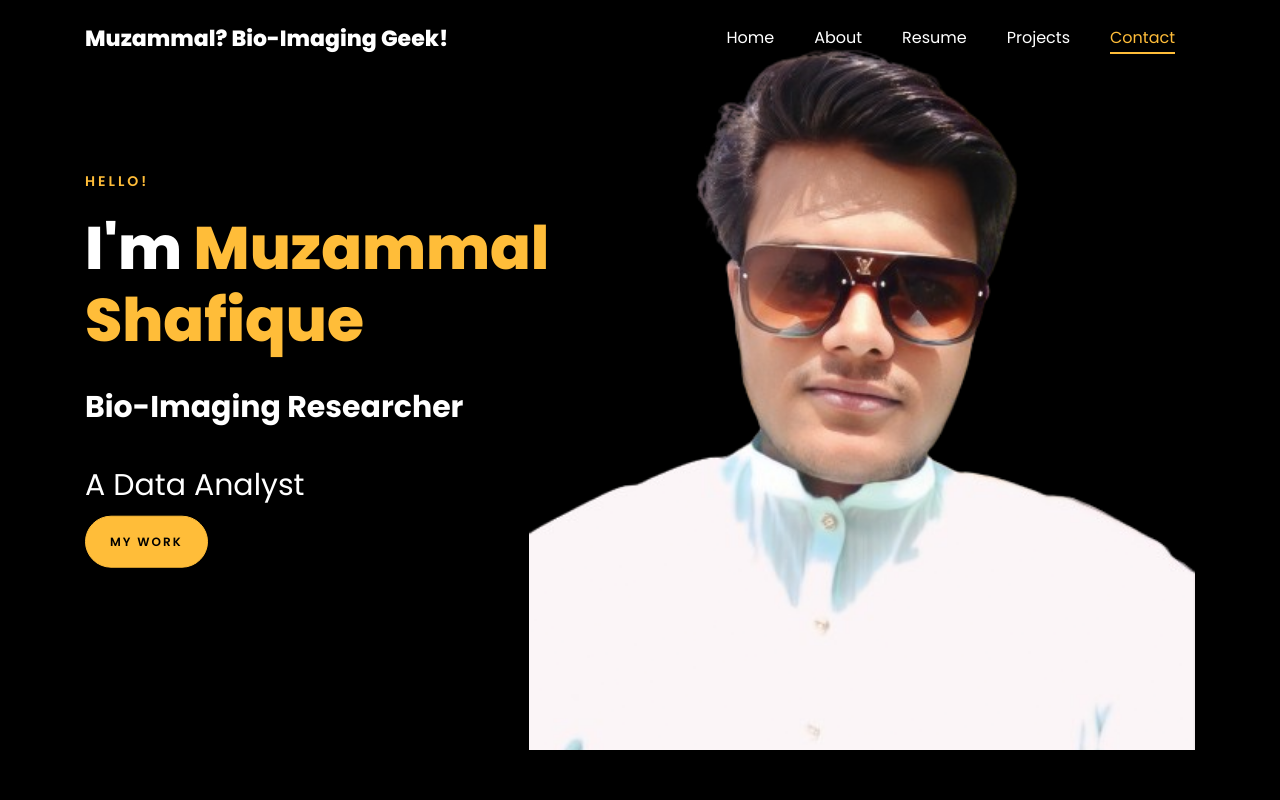
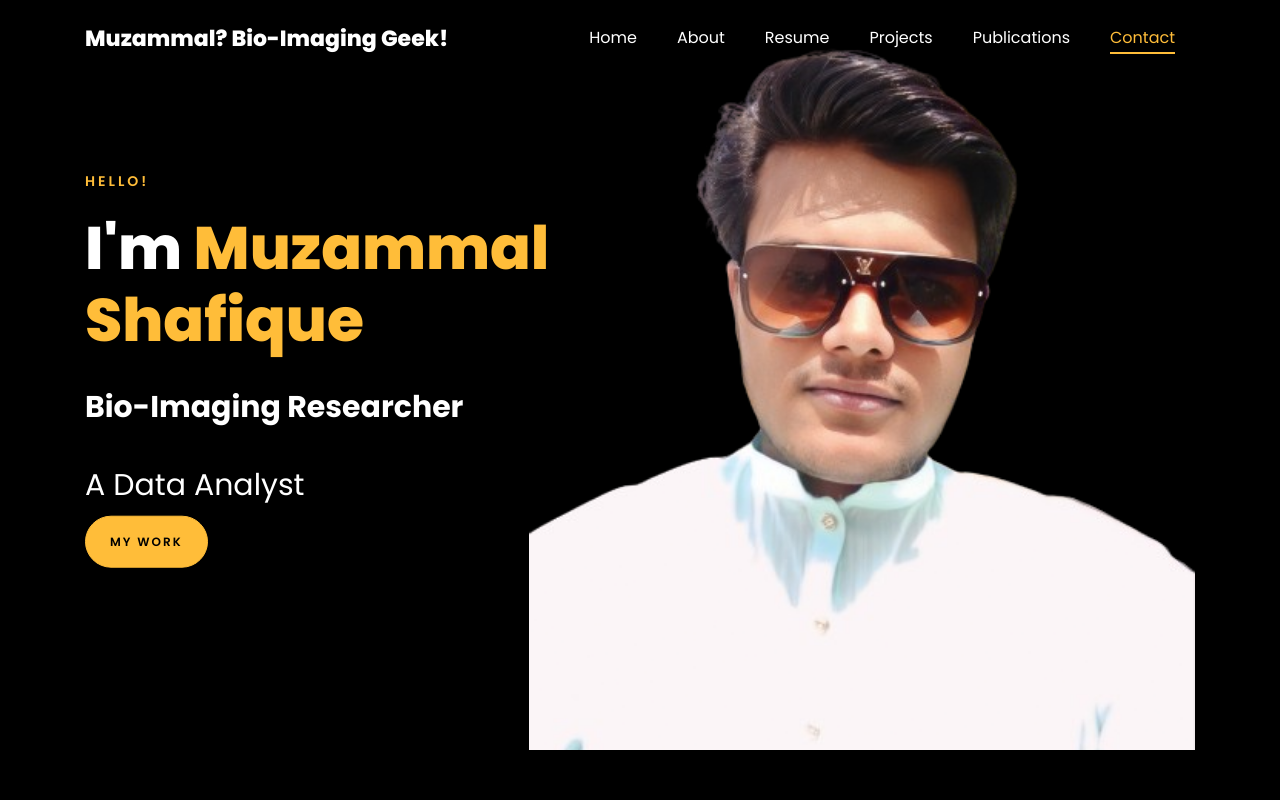
Before and after one commit to muzammalshafique/muzammalshafique.github.io, a plain HTML site: page index.html in a window 1280 px wide. Shown: the top 800 px of the page. Drawn offline with Linux system fonts and the light colour scheme; files whose address does not match are found by name.

Commit message:
Update index.html

```diff
--- a/index.html
+++ b/index.html
@@ -130,6 +130,7 @@
 	          <li class="nav-item"><a href="#about-section" class="nav-link"><span>About</span></a></li>
 	          <li class="nav-item"><a href="#resume-section" class="nav-link"><span>Resume</span></a></li>
 	          <li class="nav-item"><a href="#project-section" class="nav-link"><span>Projects</span></a></li>
+			  <li class="nav-item"><a href="#publications-section" class="nav-link"><span>Publications</span></a></li>
 	          <li class="nav-item"><a href="#contact-section" class="nav-link"><span>Contact</span></a></li>
 	        </ul>
 	      </div>
```
